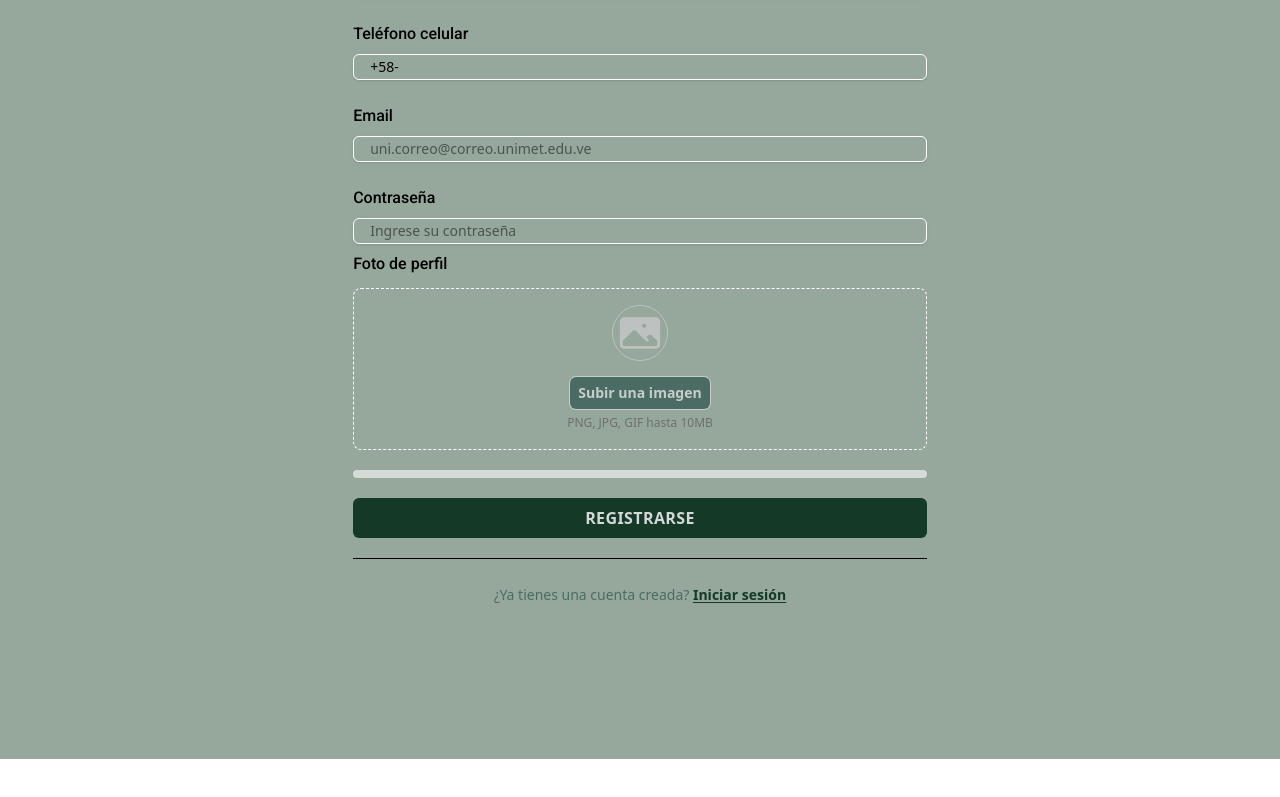
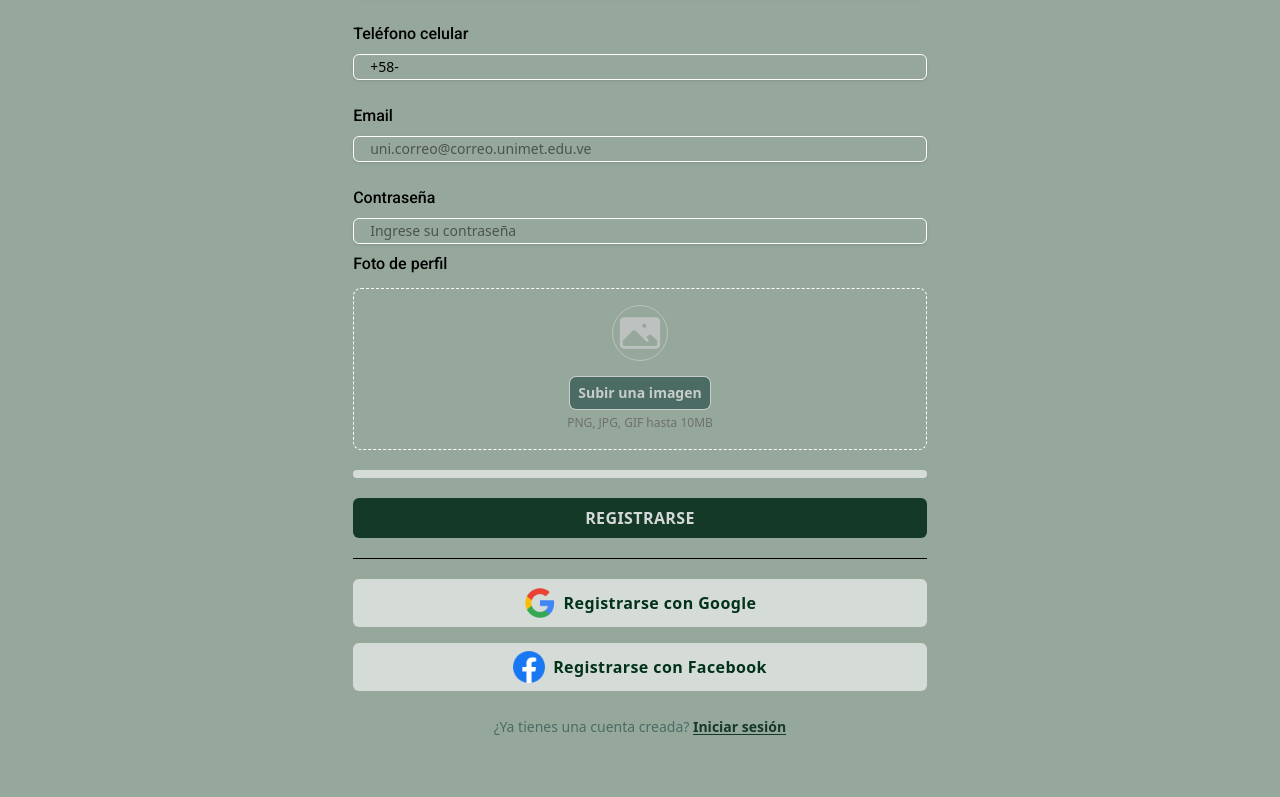
Before and after one commit to samantha-castro-rajbe05/Proyecto-UnimeTours-Castro-Correa-y-Vizcarrondo, a React (Vite) app: page /signup in a window 1280 px wide. Shown: the part 271-1068 px from the top of the page. Before the commit the page ends 1030 px from the top, so only its background shows below. Built offline with nearby package versions, Linux system fonts and the light colour scheme.

Commit message:
agregando autenticacion google y facebook

```diff
--- a/src/js/components/login-signup/signup.jsx
+++ b/src/js/components/login-signup/signup.jsx
@@ -1,14 +1,31 @@
 import React, { useState } from "react";
-import { db, auth } from "../../firebaseConfig.js";
-import { supabase,uploadImage  } from "../../supabaseConfig";
-import { doc, setDoc } from "firebase/firestore";
+import {
+  db,
+  auth,
+  providerGoogle,
+  providerFacebook,
+} from "../../firebaseConfig.js";
+import { supabase, uploadImage } from "../../supabaseConfig";
+import { doc, setDoc, getDoc } from "firebase/firestore";
 import { getFirestore } from "firebase/firestore";
-import { createUserWithEmailAndPassword } from "firebase/auth";
+import {
+  createUserWithEmailAndPassword,
+  signInWithPopup,
+  deleteUser,
+} from "firebase/auth";
 import Login from "./login.jsx";
 import Label from "./label.jsx";
 import { PhotoIcon } from "@heroicons/react/24/solid";
 
+const fbSignUp = async () => {
+  const fbUser = await signInWithPopup(auth, providerFacebook);
+  return fbUser;
+};
 
+const googleSignUp = async () => {
+  const googleUser = await signInWithPopup(auth, providerGoogle);
+  return googleUser;
+};
 
 const Signup = () => {
   const [login, setLogin] = useState(false);
@@ -25,7 +42,8 @@ const Signup = () => {
     e.preventDefault();
     setLoading(true);
     const formData = new FormData(e.target);
-    const { nombre, apellido, telefono, email, contraseña } = Object.fromEntries(formData);
+    const { nombre, apellido, telefono, email, contraseña } =
+      Object.fromEntries(formData);
 
     // Validar la longitud de la contraseña
     if (contraseña.length < 6) {
@@ -38,13 +56,21 @@ const Signup = () => {
 
     try {
       // Crear usuario en Firebase Auth
-      const userCredential = await createUserWithEmailAndPassword(auth, email, contraseña);
+      const userCredential = await createUserWithEmailAndPassword(
+        auth,
+        email,
+        contraseña
+      );
       user = userCredential.user;
 
       // Subir foto de perfil a Supabase
       let avatarUrl = "";
       if (avatar.file) {
-        avatarUrl = await uploadImage(avatar.file, "unimetours-fotos", `public/${user.uid}`);
+        avatarUrl = await uploadImage(
+          avatar.file,
+          "unimetours-fotos",
+          `public/${user.uid}`
+        );
       }
       // if (avatar.file) {
       //   const { data, error } = await supabase.storage
@@ -67,18 +93,18 @@ const Signup = () => {
         uid: userCredential.user.uid,
         avatarUrl: avatarUrl || "", // Establecer un valor predeterminado si avatarUrl es undefined
         fechaCreacion: new Date(),
-        foto_perfil: avatarUrl // Guardar la URL de la imagen en el campo foto_perfil
+        foto_perfil: avatarUrl, // Guardar la URL de la imagen en el campo foto_perfil
       });
 
       setLoading(false);
       setLogin(true);
     } catch (error) {
       console.error("Error al registrarse:", error);
-      if (error.code === 'auth/email-already-in-use') {
+      if (error.code === "auth/email-already-in-use") {
         setErrMsg("El correo electrónico ya está en uso.");
-      } else if (error.message.includes('Bucket not found')) {
+      } else if (error.message.includes("Bucket not found")) {
         setErrMsg("El bucket de almacenamiento no existe.");
-      } else if (error.message.includes('Unauthorized')) {
+      } else if (error.message.includes("Unauthorized")) {
         setErrMsg("No tienes permiso para subir archivos.");
       } else {
         setErrMsg(error.message);
@@ -113,7 +139,9 @@ const Signup = () => {
     } else if (value === "+58-") {
       setTelefonoError("");
     } else {
-      setTelefonoError("El número de teléfono debe comenzar con +58 seguido de 414, 412, 424, 212, 416, o 426 y contener 7 dígitos después del guion.");
+      setTelefonoError(
+        "El número de teléfono debe comenzar con +58 seguido de 414, 412, 424, 212, 416, o 426 y contener 7 dígitos después del guion."
+      );
     }
   };
 
@@ -121,14 +149,73 @@ const Signup = () => {
     const value = e.target.value;
     setEmail(value);
 
-    const regex = /^[a-zA-Z0-9._%+-]+@(correo\.unimet\.edu\.ve|unimet\.edu\.ve)$/;
+    const regex =
+      /^[a-zA-Z0-9._%+-]+@(correo\.unimet\.edu\.ve|unimet\.edu\.ve)$/;
 
     if (value === "") {
       setEmailError("");
     } else if (regex.test(value)) {
       setEmailError("");
     } else {
-      setEmailError("El correo electrónico debe ser @correo.unimet.edu.ve o @unimet.edu.ve.");
+      setEmailError(
+        "El correo electrónico debe ser @correo.unimet.edu.ve o @unimet.edu.ve."
+      );
+    }
+  };
+
+  const handleFacebookSignUp = async () => {
+    try {
+      setLoading(true);
+      const fbUser = await signInWithPopup(auth, providerFacebook);
+      const userDoc = await getDoc(doc(db, "users", fbUser.user.uid));
+      if (userDoc.exists()) {
+        setLoading(false);
+        setErrMsg("Este usuario ya está registrado. Por favor, inicie sesión.");
+        await auth.signOut();
+      } else {
+        await setDoc(doc(db, "users", fbUser.user.uid), {
+          nombre: fbUser.user.displayName,
+          email: fbUser.user.email,
+          telefono: telefono,
+          uid: fbUser.user.uid,
+          fechaCreacion: new Date(),
+          provider: "facebook",
+        });
+        setLoading(false);
+        setLogin(true);
+      }
+    } catch (error) {
+      setLoading(false);
+      console.log(error);
+      setErrMsg(error.message);
+    }
+  };
+
+  const handleGoogleSignUp = async () => {
+    try {
+      setLoading(true);
+      const googleUser = await signInWithPopup(auth, providerGoogle);
+      const userDoc = await getDoc(doc(db, "users", googleUser.user.uid));
+      if (userDoc.exists()) {
+        setLoading(false);
+        setErrMsg("Este usuario ya está registrado. Por favor, inicie sesión.");
+        await auth.signOut();
+      } else {
+        await setDoc(doc(db, "users", googleUser.user.uid), {
+          nombre: googleUser.user.displayName,
+          email: googleUser.user.email,
+          telefono: telefono,
+          uid: googleUser.user.uid,
+          fechaCreacion: new Date(),
+          provider: "google",
+        });
+        setLoading(false);
+        setLogin(true);
+      }
+    } catch (error) {
+      setLoading(false);
+      console.log(error);
+      setErrMsg(error.message);
     }
   };
 
@@ -138,7 +225,10 @@ const Signup = () => {
         <Login setLogin={setLogin} />
       ) : (
         <div>
-          <form onSubmit={handleSignup} className="max-w-5xl mx-auto pt-10 px-10 lg:px-0">
+          <form
+            onSubmit={handleSignup}
+            className="max-w-5xl mx-auto pt-10 px-10 lg:px-0"
+          >
             <div className="border-b border-[#143A27] pb-5">
               <h2 className="text-5xl text-[#143A27] font-semibold font-serif roboto-subtitulos text-center">
                 Registrarte en UnimeTours
@@ -207,13 +297,23 @@ const Signup = () => {
                         <div className="text-center flex flex-col items-center">
                           <div className="w-14 h-14 border border-[#BDC2C1] rounded-full p-1">
                             {avatar?.url ? (
-                              <img src={avatar?.url} alt="profileImg" className="w-full h-full rounded-full object-cover" />
+                              <img
+                                src={avatar?.url}
+                                alt="profileImg"
+                                className="w-full h-full rounded-full object-cover"
+                              />
                             ) : (
-                              <PhotoIcon className="mx-auto h-full w-full text-[#BDC2C1]" aria-hidden="true" />
+                              <PhotoIcon
+                                className="mx-auto h-full w-full text-[#BDC2C1]"
+                                aria-hidden="true"
+                              />
                             )}
                           </div>
                           <div className="mt-4 flex items-center mb-1 text-sm leading-6 text-center text-[#C8CDCA] ">
-                            <label htmlFor="file-upload" className="relative cursor-pointer rounded-md px-2 py-1 bg-[#4B6C64] font-semibold outline-none ring-1 focus-within:ring-2 hover:bg-[#38534C]">
+                            <label
+                              htmlFor="file-upload"
+                              className="relative cursor-pointer rounded-md px-2 py-1 bg-[#4B6C64] font-semibold outline-none ring-1 focus-within:ring-2 hover:bg-[#38534C]"
+                            >
                               <span>Subir una imagen</span>
                               <input
                                 type="file"
@@ -224,21 +324,52 @@ const Signup = () => {
                               />
                             </label>
                           </div>
-                          <p className="text-[#6D706F] text-xs leading-5">PNG, JPG, GIF hasta 10MB </p>
+                          <p className="text-[#6D706F] text-xs leading-5">
+                            PNG, JPG, GIF hasta 10MB{" "}
+                          </p>
                         </div>
                       </div>
                     </div>
                   </div>
                 </div>
               </div>
-              <p className="mt-5 bg-white/60 text-red-600 text-center py-1 rounded-md tracking-wide font-semibold">{errMsg}</p>
-              <button type="submit" className="mt-5 bg-[#143A27] w-full py-2 uppercase text-base font-bold tracking-wide rounded-md text-[#D4D9D8] hover:text-white hover:bg-[#02321A] duration-200">
+              <p className="mt-5 bg-white/60 text-red-600 text-center py-1 rounded-md tracking-wide font-semibold">
+                {errMsg}
+              </p>
+              <button
+                type="submit"
+                className="mt-5 bg-[#143A27] w-full py-2 uppercase text-base font-bold tracking-wide rounded-md text-[#D4D9D8] hover:text-white hover:bg-[#02321A] duration-200"
+              >
                 Registrarse
+              </button>
+            </div>
+            <div className="social-login flex flex-col space-y-4">
+              <button
+                type="submit"
+                className="btn-secondary auth-btn social-auth-btn bg-white/60 mt-5 w-full py-2 text-base font-semibold tracking-wide rounded-md text-[#02321A] hover:text-white hover:bg-[#02321A] duration-200 flex items-center justify-center space-x-2"
+                onClick={handleGoogleSignUp}
+              >
+                <img src="fotoGoogle.png" alt="Google" className="h-8" />
+                <span>Registrarse con Google</span>
+              </button>
+              <button
+                type="submit"
+                className="btn-secondary auth-btn social-auth-btn bg-white/60 w-full py-2 text-base font-semibold tracking-wide rounded-md text-[#02321A] hover:text-white hover:bg-[#02321A] duration-200 flex items-center justify-center space-x-2"
+                onClick={handleFacebookSignUp}
+              >
+                <img src="fotoFacebook.png" alt="Facebook" className="h-8" />
+                <span>Registrarse con Facebook</span>
               </button>
             </div>
           </form>
           <p className="text-sm leading-6 text-[#4B6C64] text-center py-6">
-            ¿Ya tienes una cuenta creada? <button onClick={() => setLogin(true)} className="text-[#143A27] font-semibold underline underline-offset-2 decoration-[1px] hover:text-white duration-200">Iniciar sesión</button>
+            ¿Ya tienes una cuenta creada?{" "}
+            <button
+              onClick={() => setLogin(true)}
+              className="text-[#143A27] font-semibold underline underline-offset-2 decoration-[1px] hover:text-white duration-200"
+            >
+              Iniciar sesión
+            </button>
           </p>
         </div>
       )}
--- a/src/js/firebaseConfig.js
+++ b/src/js/firebaseConfig.js
@@ -1,7 +1,7 @@
 import { initializeApp } from 'firebase/app';
 import { getFirestore } from 'firebase/firestore';
-import { getAuth } from 'firebase/auth';
 import { getAnalytics } from "firebase/analytics";
+import { getAuth, GoogleAuthProvider, FacebookAuthProvider } from "firebase/auth";
 
 const firebaseConfig = {
   apiKey: "AIzaSyDp-IIYthTLoyyAfPBhCN81G3mfWmCyNBw",
@@ -19,3 +19,6 @@ const analytics = getAnalytics(app);
 
 export const db = getFirestore(app);
 export const auth = getAuth(app);
+
+export const providerGoogle = new GoogleAuthProvider();
+export const providerFacebook = new FacebookAuthProvider();
```
Also changed, not shown: public/fotoFacebook.png (added), public/fotoGoogle.png (added), public/index.html (added), src/js/main.jsx (line endings or trailing spaces). Lines whose indentation alone changed are shown as unchanged.
